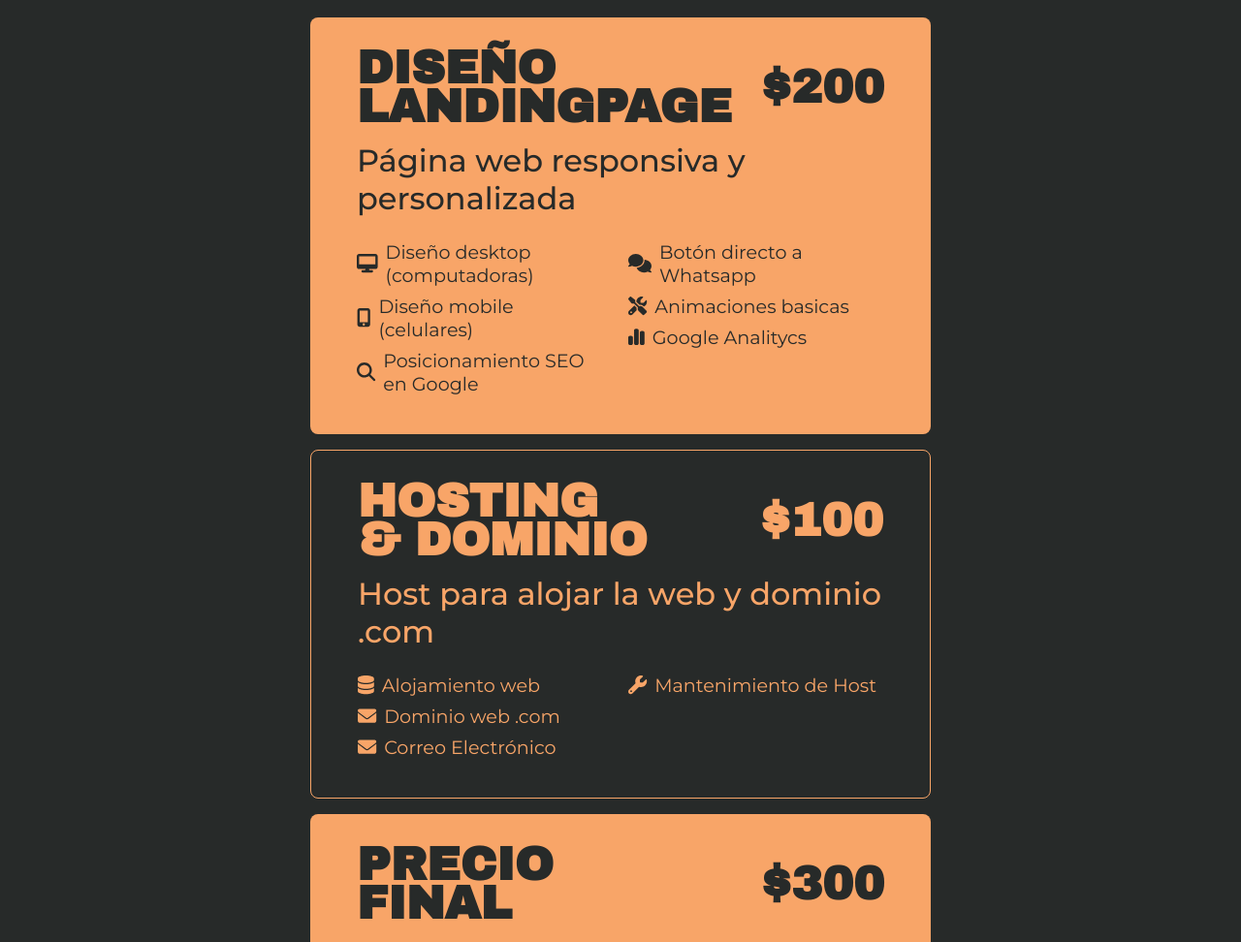
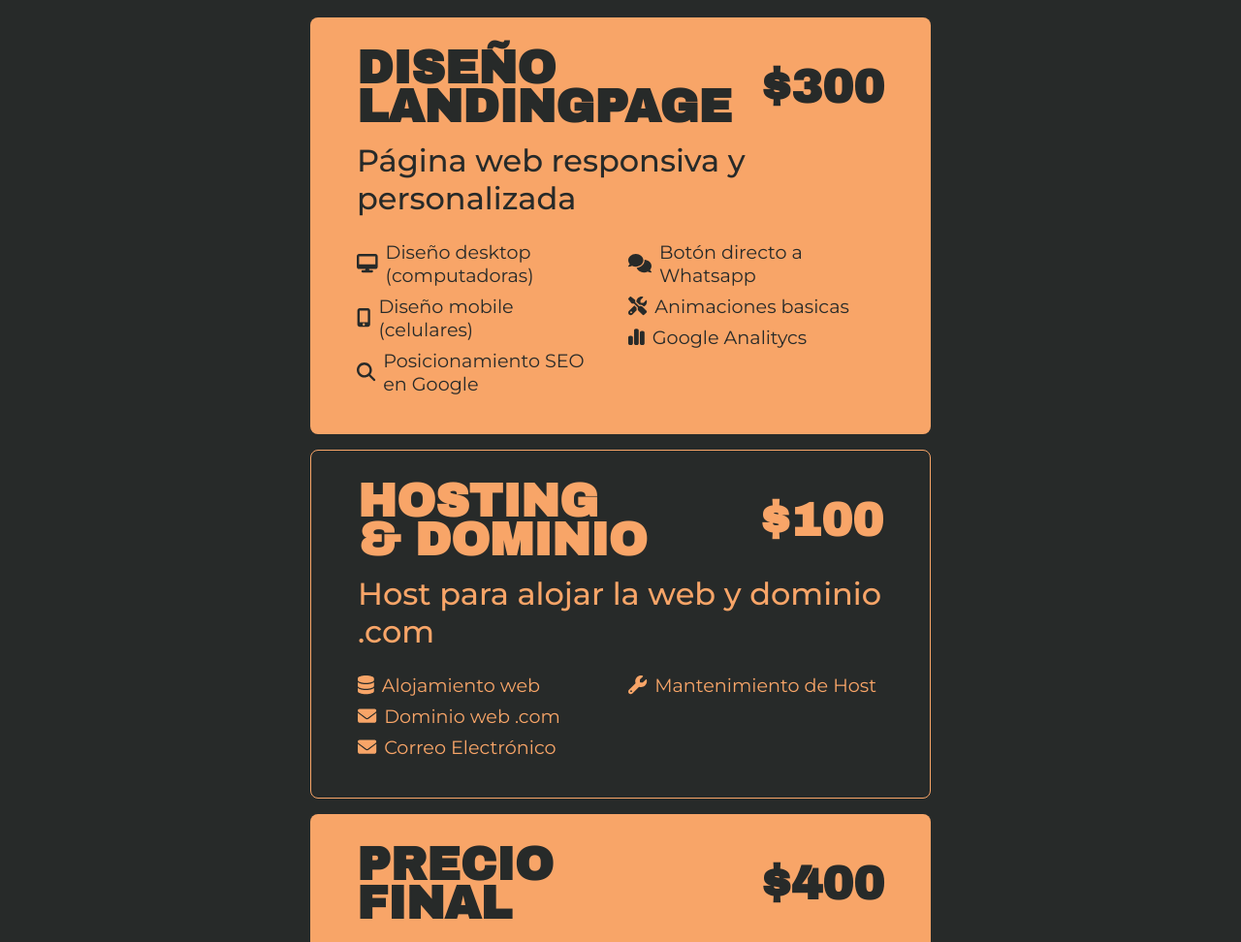
Before and after one commit to 219WD/cotizacion, a React (Vite) app: page / in a window 1280 px wide. Shown: the part 343-1315 px from the top of the page at 97% size. Built offline with nearby package versions, Linux system fonts and the light colour scheme.

Commit message:
Update Main.jsx

```diff
--- a/src/components/Main.jsx
+++ b/src/components/Main.jsx
@@ -9,7 +9,7 @@ const Main = () => {
             <div className="card">
                 <div className="hero-card">
                     <h2>Diseño <br /> Landingpage</h2>
-                    <h2>$200</h2>
+                    <h2>$300</h2>
                 </div>
                 <div className="main-card">
                     <p>Página web responsiva y personalizada</p>
@@ -61,7 +61,7 @@ const Main = () => {
             <div className="card">
                 <div className="hero-card">
                     <h2>Precio<br />  Final</h2>
-                    <h2>$300</h2>
+                    <h2>$400</h2>
                 </div>
                 <div className="main-card">
                     <p>Liquidación final: Landingpage y Host</p>
```
